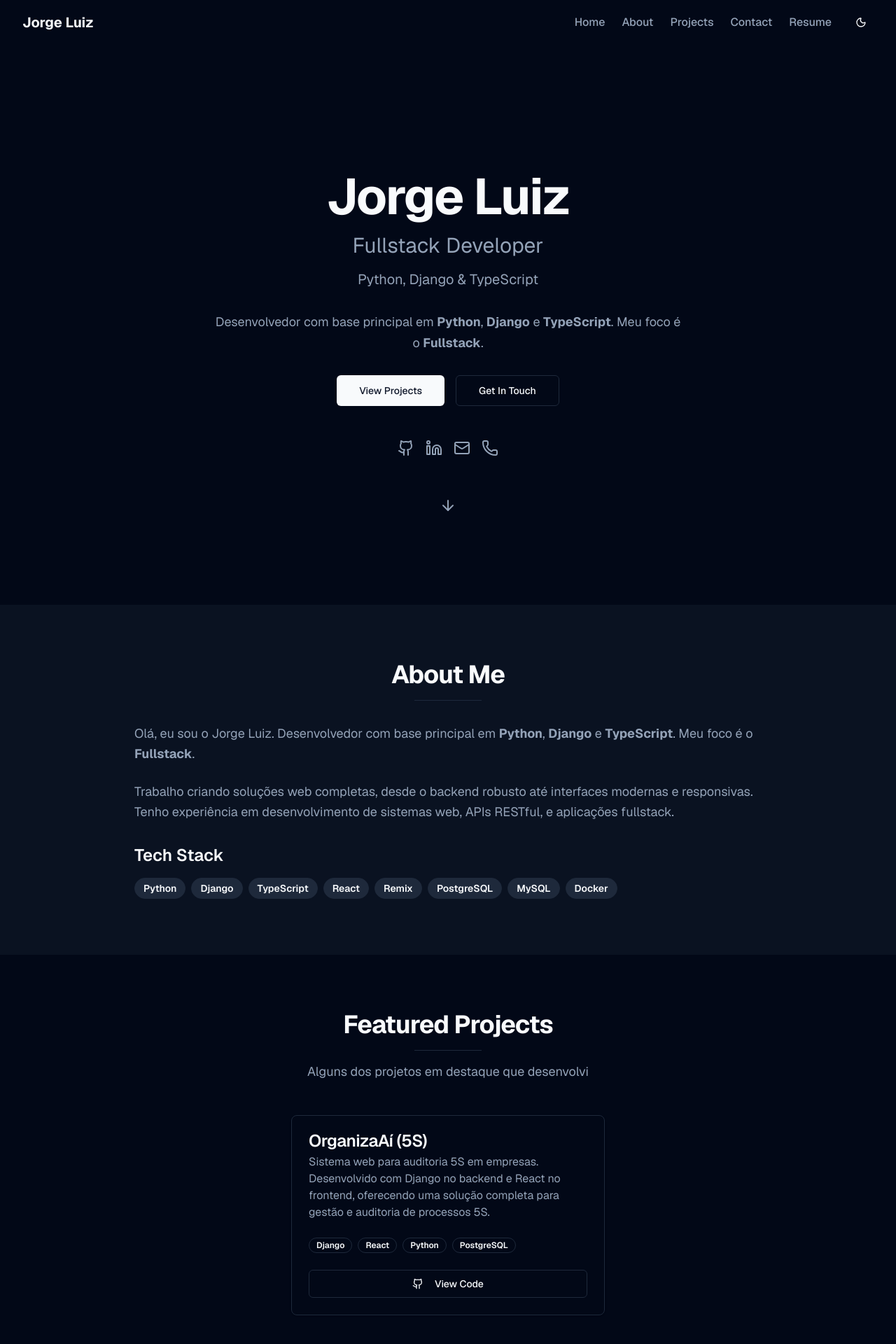
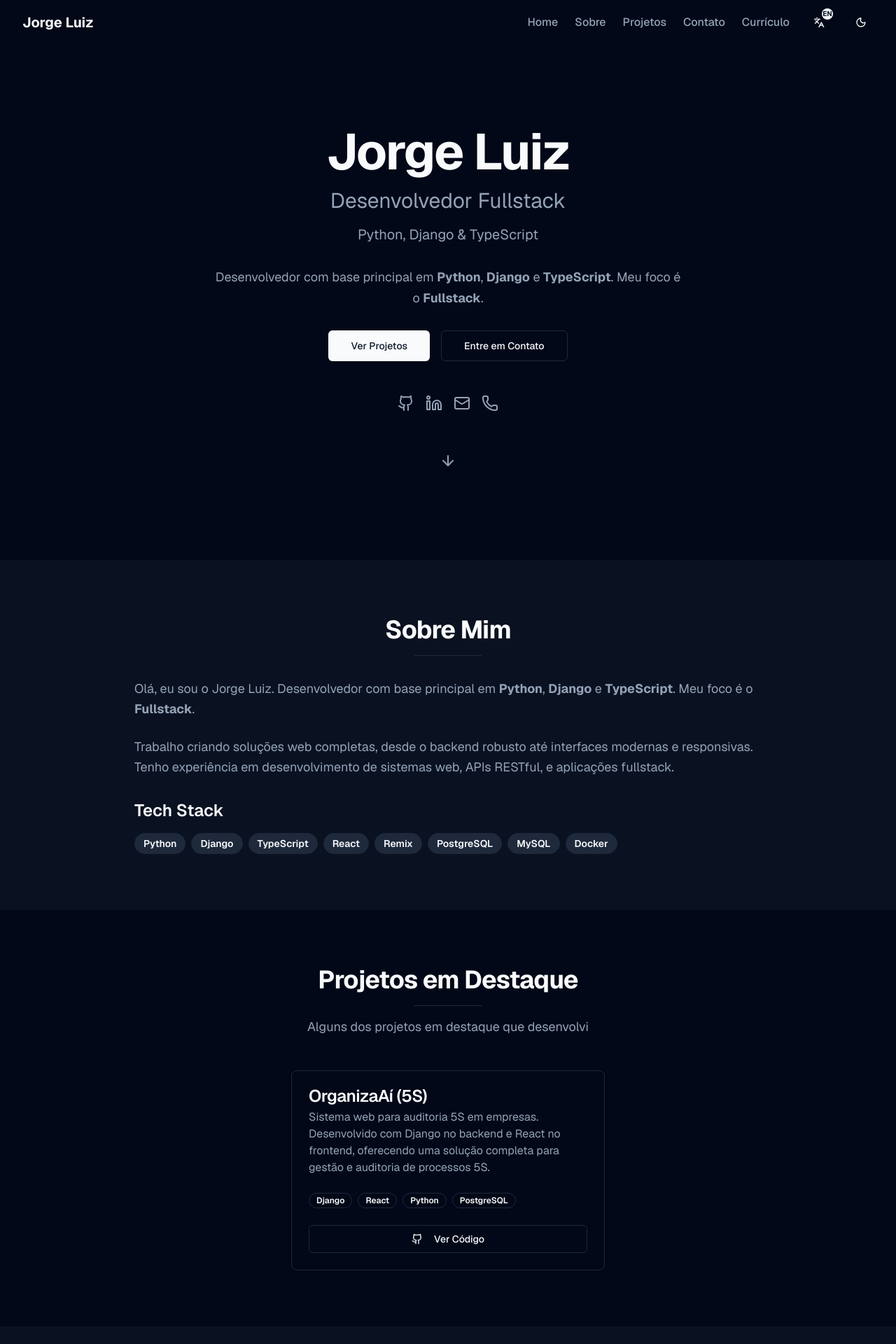
Before and after one commit to Jorgelzz/landingpg, a Next.js app: page / in a window 1280 px wide. Shown: the top 1920 px of the page at 70% size. Built offline with nearby package versions, Linux system fonts and the light colour scheme.

Commit message:
Integrate LanguageProvider into RootLayout for language context management

```diff
--- a/app/layout.tsx
+++ b/app/layout.tsx
@@ -2,7 +2,7 @@ import type { Metadata } from "next";
 import { Geist, Geist_Mono } from "next/font/google";
 import "./globals.css";
 import { ThemeProvider } from "next-themes";
-import { ThemeToggle } from "@/components/theme-toggle";
+import { LanguageProvider } from "@/contexts/language-context";
 
 const geistSans = Geist({
   variable: "--font-geist-sans",
@@ -44,7 +44,9 @@ export default function RootLayout({
             enableSystem
             disableTransitionOnChange
           >
-            {children}
+            <LanguageProvider>
+              {children}
+            </LanguageProvider>
           </ThemeProvider>
       </body>
     </html>
--- a/components/about.tsx
+++ b/components/about.tsx
@@ -1,5 +1,8 @@
+"use client"
+
 import { Badge } from "@/components/ui/badge"
 import { Separator } from "@/components/ui/separator"
+import { useLanguage } from "@/contexts/language-context"
 
 const skills = [
   "Python",
@@ -13,6 +16,7 @@ const skills = [
 ]
 
 export function About() {
+  const { t } = useLanguage()
   return (
     <section
       id="about"
@@ -22,28 +26,24 @@ export function About() {
         <div className="space-y-8">
           <div className="text-center space-y-4">
             <h2 className="text-3xl font-bold tracking-tight sm:text-4xl">
-              About Me
+              {t.about.title}
             </h2>
             <Separator className="mx-auto w-24" />
           </div>
 
           <div className="space-y-6 text-center sm:text-left">
+            <p
+              className="text-lg text-muted-foreground leading-relaxed"
+              dangerouslySetInnerHTML={{ __html: t.about.description1 }}
+            />
             <p className="text-lg text-muted-foreground leading-relaxed">
-              Olá, eu sou o Jorge Luiz. Desenvolvedor com base principal em{" "}
-              <strong>Python</strong>, <strong>Django</strong> e{" "}
-              <strong>TypeScript</strong>. Meu foco é o <strong>Fullstack</strong>.
-            </p>
-            <p className="text-lg text-muted-foreground leading-relaxed">
-              Trabalho criando soluções web completas, desde o backend robusto
-              até interfaces modernas e responsivas. Tenho experiência em
-              desenvolvimento de sistemas web, APIs RESTful, e aplicações
-              fullstack.
+              {t.about.description2}
             </p>
           </div>
 
           <div className="space-y-6">
             <div className="text-center sm:text-left">
-              <h3 className="text-2xl font-semibold mb-4">Tech Stack</h3>
+              <h3 className="text-2xl font-semibold mb-4">{t.about.techStack}</h3>
               <div className="flex flex-wrap gap-2 justify-center sm:justify-start">
                 {skills.map((skill) => (
                   <Badge
--- a/components/footer.tsx
+++ b/components/footer.tsx
@@ -1,8 +1,12 @@
+"use client"
+
 import { Github, Linkedin, Mail, Phone } from "lucide-react"
 import Link from "next/link"
 import { Separator } from "@/components/ui/separator"
+import { useLanguage } from "@/contexts/language-context"
 
 export function Footer() {
+  const { t } = useLanguage()
   const currentYear = new Date().getFullYear()
 
   return (
@@ -47,7 +51,7 @@ export function Footer() {
           <Separator className="w-24" />
 
           <p className="text-sm text-muted-foreground text-center">
-            © {currentYear} Jorge Luiz. All rights reserved.
+            {t.footer.copyright.replace("{year}", currentYear.toString())}
           </p>
         </div>
       </div>
--- a/components/hero.tsx
+++ b/components/hero.tsx
@@ -3,8 +3,10 @@
 import { Button } from "@/components/ui/button"
 import { ArrowDown, Github, Linkedin, Mail, Phone } from "lucide-react"
 import Link from "next/link"
+import { useLanguage } from "@/contexts/language-context"
 
 export function Hero() {
+  const { t } = useLanguage()
   const scrollToSection = (id: string) => {
     const element = document.querySelector(id)
     if (element) {
@@ -21,21 +23,20 @@ export function Hero() {
         <div className="flex flex-col items-center text-center space-y-8">
           <div className="space-y-4">
             <h1 className="text-4xl font-bold tracking-tight sm:text-5xl md:text-6xl lg:text-7xl">
-              Jorge Luiz
+              {t.hero.title}
             </h1>
             <p className="text-xl sm:text-2xl md:text-3xl text-muted-foreground">
-              Fullstack Developer
+              {t.hero.subtitle}
             </p>
             <p className="text-lg sm:text-xl text-muted-foreground max-w-2xl mx-auto">
-              Python, Django & TypeScript
+              {t.hero.tech}
             </p>
           </div>
 
-          <p className="text-base sm:text-lg text-muted-foreground max-w-2xl mx-auto leading-relaxed">
-            Desenvolvedor com base principal em <strong>Python</strong>,{" "}
-            <strong>Django</strong> e <strong>TypeScript</strong>. Meu foco é o{" "}
-            <strong>Fullstack</strong>.
-          </p>
+          <p
+            className="text-base sm:text-lg text-muted-foreground max-w-2xl mx-auto leading-relaxed"
+            dangerouslySetInnerHTML={{ __html: t.hero.description }}
+          />
 
           <div className="flex flex-col sm:flex-row gap-4 w-full sm:w-auto">
             <Button
@@ -43,7 +44,7 @@ export function Hero() {
               onClick={() => scrollToSection("#projects")}
               className="w-full sm:w-auto"
             >
-              View Projects
+              {t.hero.viewProjects}
             </Button>
             <Button
               variant="outline"
@@ -51,7 +52,7 @@ export function Hero() {
               onClick={() => scrollToSection("#contact")}
               className="w-full sm:w-auto"
             >
-              Get In Touch
+              {t.hero.getInTouch}
             </Button>
           </div>
 
--- /dev/null
+++ b/components/language-toggle.tsx
@@ -0,0 +1,30 @@
+"use client"
+
+import * as React from "react"
+import { Languages } from "lucide-react"
+import { Button } from "@/components/ui/button"
+import { useLanguage } from "@/contexts/language-context"
+
+export function LanguageToggle() {
+  const { language, setLanguage } = useLanguage()
+
+  const toggleLanguage = () => {
+    setLanguage(language === "pt" ? "en" : "pt")
+  }
+
+  return (
+    <Button
+      variant="ghost"
+      size="icon"
+      onClick={toggleLanguage}
+      className="h-9 w-9 relative"
+      aria-label="Toggle language"
+      title={language === "pt" ? "Switch to English" : "Mudar para Português"}
+    >
+      <Languages className="h-5 w-5" />
+      <span className="absolute -top-0.5 -right-0.5 text-[10px] font-bold bg-primary text-primary-foreground rounded-full w-4 h-4 flex items-center justify-center">
+        {language === "pt" ? "EN" : "PT"}
+      </span>
+    </Button>
+  )
+}
--- a/components/navigation.tsx
+++ b/components/navigation.tsx
@@ -5,18 +5,21 @@ import { FileText, Link, Menu, X } from "lucide-react"
 import { Button } from "@/components/ui/button"
 import { cn } from "@/lib/utils"
 import { ThemeToggle } from "@/components/theme-toggle"
-
-const navItems = [
-  { label: "Home", href: "#home" },
-  { label: "About", href: "#about" },
-  { label: "Projects", href: "#projects" },
-  { label: "Contact", href: "#contact" },
-  { label: "Resume", href: "/resume.pdf" },
-]
+import { LanguageToggle } from "@/components/language-toggle"
+import { useLanguage } from "@/contexts/language-context"
 
 export function Navigation() {
+  const { t } = useLanguage()
   const [isOpen, setIsOpen] = React.useState(false)
   const [scrolled, setScrolled] = React.useState(false)
+
+  const navItems = [
+    { label: t.nav.home, href: "#home" },
+    { label: t.nav.about, href: "#about" },
+    { label: t.nav.projects, href: "#projects" },
+    { label: t.nav.contact, href: "#contact" },
+    { label: t.nav.resume, href: "/resume.pdf" },
+  ]
 
   React.useEffect(() => {
     const handleScroll = () => {
@@ -37,7 +40,7 @@ export function Navigation() {
   return (
     <nav
       className={cn(
-        "flex justify-center top-0 left-0 right-0 z-50 transition-all duration-300",
+        "fixed top-0 left-0 right-0 z-50 transition-all duration-300",
         scrolled
           ? "bg-background/80 backdrop-blur-md border-b border-border shadow-sm"
           : "bg-transparent"
@@ -71,11 +74,13 @@ export function Navigation() {
                 {item.label}
               </a>
             ))}
+            <LanguageToggle />
             <ThemeToggle />
           </div>
 
           {/* Mobile Menu Button */}
           <div className="flex items-center gap-2 md:hidden">
+            <LanguageToggle />
             <ThemeToggle />
             <Button
               variant="ghost"
--- a/components/projects.tsx
+++ b/components/projects.tsx
@@ -1,3 +1,5 @@
+"use client"
+
 import {
   Card,
   CardContent,
@@ -11,18 +13,14 @@ import { Separator } from "@/components/ui/separator"
 import { Button } from "@/components/ui/button"
 import { Github, ExternalLink } from "lucide-react"
 import Link from "next/link"
+import { useLanguage } from "@/contexts/language-context"
 
-const projects = [
-  {
-    title: "OrganizaAí (5S)",
-    description:
-      "Sistema web para auditoria 5S em empresas. Desenvolvido com Django no backend e React no frontend, oferecendo uma solução completa para gestão e auditoria de processos 5S.",
-    tech: ["Django", "React", "Python", "PostgreSQL"],
-    githubUrl: "https://github.com/Jorgelzz/Kaizen-backend/tree/main/app5sHome",
-  },
-]
+const techStack = {
+  "OrganizaAí (5S)": ["Django", "React", "Python", "PostgreSQL"],
+}
 
 export function Projects() {
+  const { t } = useLanguage()
   return (
     <section
       id="projects"
@@ -32,16 +30,16 @@ export function Projects() {
         <div className="space-y-12">
           <div className="text-center space-y-4">
             <h2 className="text-3xl font-bold tracking-tight sm:text-4xl">
-              Featured Projects
+              {t.projects.title}
             </h2>
             <Separator className="mx-auto w-24" />
             <p className="text-lg text-muted-foreground max-w-2xl mx-auto">
-              Alguns dos projetos em destaque que desenvolvi
+              {t.projects.subtitle}
             </p>
           </div>
 
           <div className="flex justify-center gap-6 flex-wrap">
-            {projects.map((project, index) => (
+            {t.projects.projects.map((project, index) => (
               <Card key={index} className="flex flex-col w-full max-w-md">
                 <CardHeader>
                   <CardTitle>{project.title}</CardTitle>
@@ -51,7 +49,7 @@ export function Projects() {
                 </CardHeader>
                 <CardContent className="flex-1">
                   <div className="flex flex-wrap gap-2">
-                    {project.tech.map((tech) => (
+                    {(techStack[project.title as keyof typeof techStack] || []).map((tech) => (
                       <Badge key={tech} variant="outline">
                         {tech}
                       </Badge>
@@ -61,12 +59,12 @@ export function Projects() {
                 <CardFooter className="gap-2 justify-center">
                   <Button variant="outline" asChild className="flex-1">
                     <Link
-                      href={project.githubUrl}
+                      href="https://github.com/Jorgelzz/Kaizen-backend/tree/main/app5sHome"
                       target="_blank"
                       rel="noopener noreferrer"
                     >
                       <Github className="mr-2 h-4 w-4" />
-                      View Code
+                      {t.projects.viewCode}
                     </Link>
                   </Button>
                 </CardFooter>
--- /dev/null
+++ b/contexts/language-context.tsx
@@ -0,0 +1,49 @@
+"use client"
+
+import * as React from "react"
+import { Language, translations, Translations } from "@/lib/translations"
+
+interface LanguageContextType {
+  language: Language
+  setLanguage: (lang: Language) => void
+  t: Translations
+}
+
+const LanguageContext = React.createContext<LanguageContextType | undefined>(
+  undefined
+)
+
+export function LanguageProvider({ children }: { children: React.ReactNode }) {
+  const [language, setLanguage] = React.useState<Language>("pt")
+
+  React.useEffect(() => {
+    // Load language from localStorage on mount
+    const savedLanguage = localStorage.getItem("language") as Language | null
+    if (savedLanguage && (savedLanguage === "pt" || savedLanguage === "en")) {
+      setLanguage(savedLanguage)
+    }
+  }, [])
+
+  const handleSetLanguage = (lang: Language) => {
+    setLanguage(lang)
+    localStorage.setItem("language", lang)
+  }
+
+  const t = translations[language]
+
+  return (
+    <LanguageContext.Provider
+      value={{ language, setLanguage: handleSetLanguage, t }}
+    >
+      {children}
+    </LanguageContext.Provider>
+  )
+}
+
+export function useLanguage() {
+  const context = React.useContext(LanguageContext)
+  if (context === undefined) {
+    throw new Error("useLanguage must be used within a LanguageProvider")
+  }
+  return context
+}
--- /dev/null
+++ b/lib/translations.ts
@@ -0,0 +1,112 @@
+export type Language = "pt" | "en"
+
+export const translations = {
+  pt: {
+    nav: {
+      home: "Home",
+      about: "Sobre",
+      projects: "Projetos",
+      contact: "Contato",
+      resume: "Currículo",
+    },
+    hero: {
+      title: "Jorge Luiz",
+      subtitle: "Desenvolvedor Fullstack",
+      tech: "Python, Django & TypeScript",
+      description:
+        "Desenvolvedor com base principal em <strong>Python</strong>, <strong>Django</strong> e <strong>TypeScript</strong>. Meu foco é o <strong>Fullstack</strong>.",
+      viewProjects: "Ver Projetos",
+      getInTouch: "Entre em Contato",
+    },
+    about: {
+      title: "Sobre Mim",
+      description1:
+        "Olá, eu sou o Jorge Luiz. Desenvolvedor com base principal em <strong>Python</strong>, <strong>Django</strong> e <strong>TypeScript</strong>. Meu foco é o <strong>Fullstack</strong>.",
+      description2:
+        "Trabalho criando soluções web completas, desde o backend robusto até interfaces modernas e responsivas. Tenho experiência em desenvolvimento de sistemas web, APIs RESTful, e aplicações fullstack.",
+      techStack: "Tech Stack",
+    },
+    projects: {
+      title: "Projetos em Destaque",
+      subtitle: "Alguns dos projetos em destaque que desenvolvi",
+      viewCode: "Ver Código",
+      projects: [
+        {
+          title: "OrganizaAí (5S)",
+          description:
+            "Sistema web para auditoria 5S em empresas. Desenvolvido com Django no backend e React no frontend, oferecendo uma solução completa para gestão e auditoria de processos 5S.",
+        },
+      ],
+    },
+    contact: {
+      title: "Entre em Contato",
+      subtitle:
+        "Estou sempre aberto a novas oportunidades e projetos interessantes. Entre em contato!",
+      email: "Email",
+      phone: "Telefone",
+      linkedin: "LinkedIn",
+      github: "GitHub",
+      sendEmail: "Enviar Email",
+      callNow: "Ligar Agora",
+      viewProfile: "Ver Perfil",
+    },
+    footer: {
+      copyright: "© {year} Jorge Luiz. Todos os direitos reservados.",
+    },
+  },
+  en: {
+    nav: {
+      home: "Home",
+      about: "About",
+      projects: "Projects",
+      contact: "Contact",
+      resume: "Resume",
+    },
+    hero: {
+      title: "Jorge Luiz",
+      subtitle: "Fullstack Developer",
+      tech: "Python, Django & TypeScript",
+      description:
+        "Developer with a main focus on <strong>Python</strong>, <strong>Django</strong>, and <strong>TypeScript</strong>. My focus is <strong>Fullstack</strong>.",
+      viewProjects: "View Projects",
+      getInTouch: "Get In Touch",
+    },
+    about: {
+      title: "About Me",
+      description1:
+        "Hello, I'm Jorge Luiz. Developer with a main focus on <strong>Python</strong>, <strong>Django</strong>, and <strong>TypeScript</strong>. My focus is <strong>Fullstack</strong>.",
+      description2:
+        "I work creating complete web solutions, from robust backends to modern and responsive interfaces. I have experience in web system development, RESTful APIs, and fullstack applications.",
+      techStack: "Tech Stack",
+    },
+    projects: {
+      title: "Featured Projects",
+      subtitle: "Some of the featured projects I've developed",
+      viewCode: "View Code",
+      projects: [
+        {
+          title: "OrganizaAí (5S)",
+          description:
+            "Web system for 5S auditing in companies. Developed with Django on the backend and React on the frontend, offering a complete solution for 5S process management and auditing.",
+        },
+      ],
+    },
+    contact: {
+      title: "Get In Touch",
+      subtitle:
+        "I'm always open to new opportunities and interesting projects. Get in touch!",
+      email: "Email",
+      phone: "Phone",
+      linkedin: "LinkedIn",
+      github: "GitHub",
+      sendEmail: "Send Email",
+      callNow: "Call Now",
+      viewProfile: "View Profile",
+    },
+    footer: {
+      copyright: "© {year} Jorge Luiz. All rights reserved.",
+    },
+  },
+} as const
+
+export type Translations = typeof translations.pt
```
Also changed, not shown: components/contact.tsx (+17 -13 lines).
